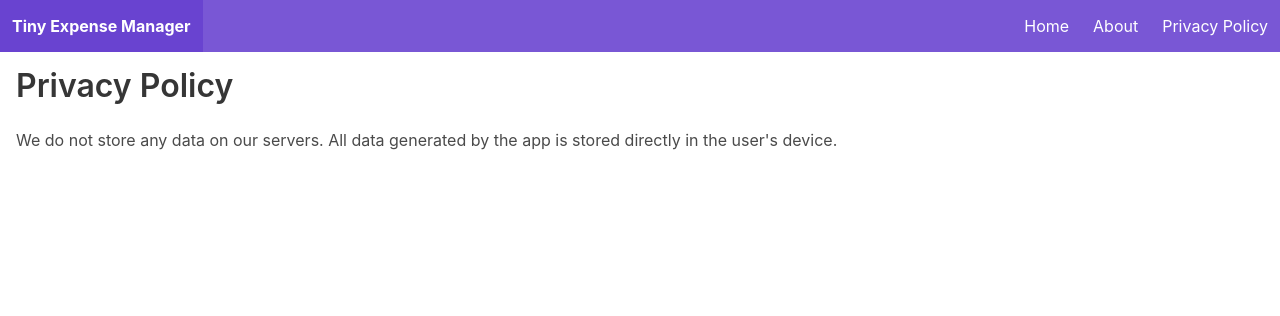
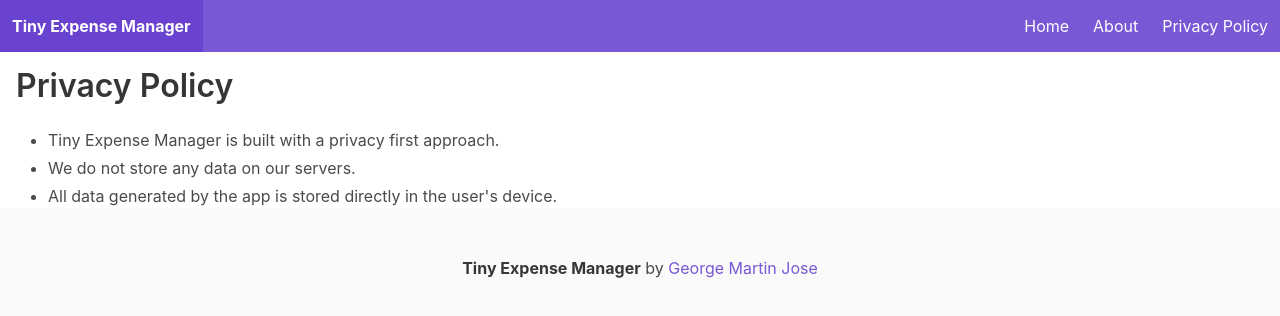
Before and after one commit to jgeorge97/tiny-expense-manager, a Vue app: page /privacy-policy in a window 1280 px wide. Shown: the top 316 px of the page. Built offline with nearby package versions, Linux system fonts and the light colour scheme.

Commit message:
Added footer, updated content, readme

```diff
--- a/src/App.vue
+++ b/src/App.vue
@@ -17,6 +17,13 @@
       </template>
     </b-navbar>
     <router-view/>
+    <footer class="footer">
+      <div class="content has-text-centered">
+        <p>
+          <strong>Tiny Expense Manager</strong> by <a href="https://github.com/jgeorge97">George Martin Jose</a>
+        </p>
+      </div>
+    </footer>
   </div>
 </template>
 
--- a/src/views/About.vue
+++ b/src/views/About.vue
@@ -3,6 +3,7 @@
     <div class="title">About</div>
     <p>A Tiny Expense Manager to keep track of Earnings & Expenses.</p>
     <p>If you find any bugs or errors, please feel free to open an issue at <a href="https://github.com/jgeorge97/tiny-expense-manager" target="_blank">here</a></p>
+    <p>App Developer : <a href="https://github.com/jgeorge97" target="_blank" rel="noopener noreferrer">George Martin Jose</a></p>
   </div>
 </template>
 <style>
--- a/src/views/PrivacyPolicy.vue
+++ b/src/views/PrivacyPolicy.vue
@@ -1,7 +1,13 @@
 <template>
   <div class="privacy-policy">
     <div class="title">Privacy Policy</div>
-    <p>We do not store any data on our servers. All data generated by the app is stored directly in the user's device.</p>
+    <div class="content">
+      <ul>
+        <li>Tiny Expense Manager is built with a privacy first approach.</li>
+        <li>We do not store any data on our servers.</li>
+        <li>All data generated by the app is stored directly in the user's device.</li>
+      </ul>
+    </div>
   </div>
 </template>
 
```
Also changed, not shown: 1 other file (tests, documents, lock files or other folders).
